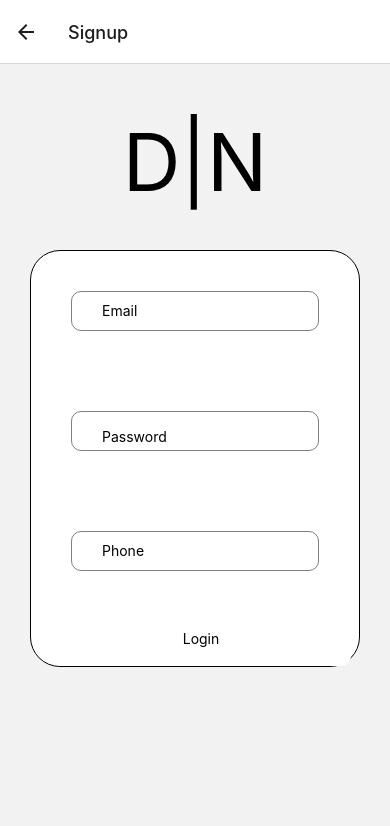
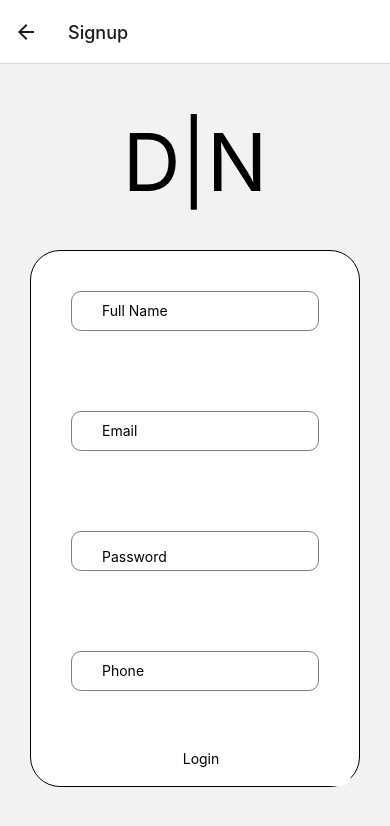
Before and after one commit to Mr-Deee/4422, a React Native app: screen /Signup in a window 390 px wide. Shown: the top 826 px of the page. Built offline with nearby package versions, Linux system fonts and the light colour scheme.

Commit message:
full name

```diff
--- a/src/signup.js
+++ b/src/signup.js
@@ -28,7 +28,15 @@ return (
 
       <View style={styles.containerstyle}>
 
-
+      <View style={styles.content}>
+          <TextInput
+            style={styles.input}
+            placeholder="Full Name"
+            multiline
+            autoFocus
+            onChangeText={(Name) => setEmail(Name)}
+          />
+        </View>
         <View style={styles.content}>
           <TextInput
             style={styles.input}
```
